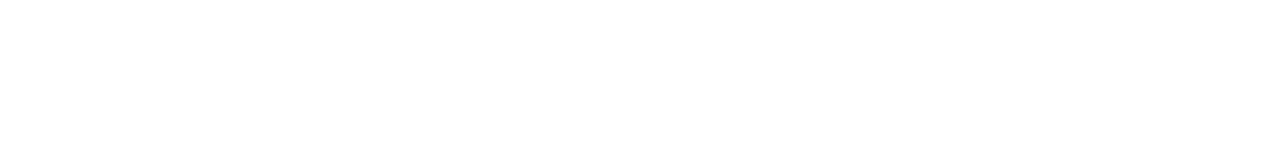
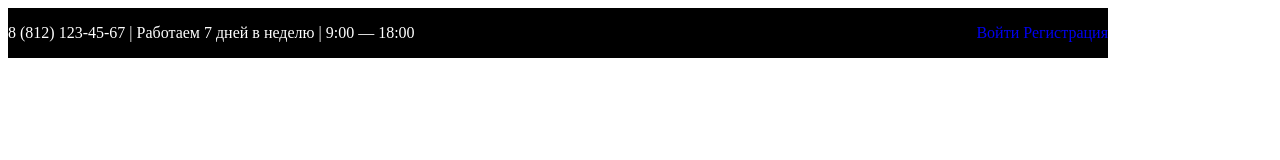
Before and after one commit to millennial404/Porten, a plain HTML site: page index.html in a window 1280 px wide. Drawn offline with Linux system fonts and the light colour scheme.

Commit message:
Add blocks

```diff
--- /dev/null
+++ b/blocks/header/header.css
@@ -0,0 +1,3 @@
+.header{
+
+}
--- /dev/null
+++ b/blocks/page/page.css
@@ -0,0 +1,9 @@
+.page {
+  min-width: 1100px;
+  /* мы ещё не умеем делать мобильную версию сайта, */
+  /* поэтому выше установлена минимальная ширина страницы */
+  max-width: 1920px;
+  /* выше установили ограничение по максимальной ширине */
+  margin: 0 auto;
+  /* выше для экранов больше 1600px отцентрировали весь контент */
+}
--- /dev/null
+++ b/blocks/top-line/__link/top-line__link.css
@@ -0,0 +1,3 @@
+.top-line__link {
+  text-decoration: none;
+}
--- /dev/null
+++ b/blocks/top-line/__links/top-line__links.css
@@ -0,0 +1,8 @@
+.top-line__links {
+  margin: auto 0;
+  color: #fff;
+  text-decoration: none;
+}
+.top-line__links a:visited {
+  color: #fff;
+}
--- /dev/null
+++ b/blocks/top-line/top-line.css
@@ -0,0 +1,8 @@
+.top-line {
+  display: flex;
+  justify-content: space-between;
+  max-width: 1100px;
+  background: #000;
+  color: #fff;
+
+}
--- a/index.html
+++ b/index.html
@@ -1,12 +1,24 @@
 <!DOCTYPE html>
 <html lang="en">
-<head>
-  <meta charset="UTF-8">
-  <meta http-equiv="X-UA-Compatible" content="IE=edge">
-  <meta name="viewport" content="width=device-width, initial-scale=1.0">
-  <title>Document</title>
-</head>
-<body>
-
-</body>
+  <head>
+    <meta charset="UTF-8" />
+    <meta http-equiv="X-UA-Compatible" content="IE=edge" />
+    <meta name="viewport" content="width=device-width, initial-scale=1.0" />
+    <link rel="stylesheet" href="./pages/index.css" />
+    <title>Document</title>
+  </head>
+  <body>
+    <div class="page">
+      <div class="header">
+        <div class="top-line">
+          <p>8 (812) 123-45-67 | Работаем 7 дней в неделю | 9:00 — 18:00</p>
+          <div class="top-line__links">
+            <a class="top-line__link" href="#">Войти</a>
+            <a class="top-line__link" href="#">Регистрация</a>
+          </div>
+        </div>
+        <div class="second-line"></div>
+      </div>
+    </div>
+  </body>
 </html>
--- /dev/null
+++ b/pages/index.css
@@ -0,0 +1,5 @@
+@import '../blocks/page/page.css';
+@import '../blocks/header/header.css';
+@import '../blocks/top-line/top-line.css';
+@import '../blocks/top-line/__links/top-line__links.css';
+@import '../blocks/top-line/__link/top-line__link.css';
```
Also changed, not shown: 3 other files.
